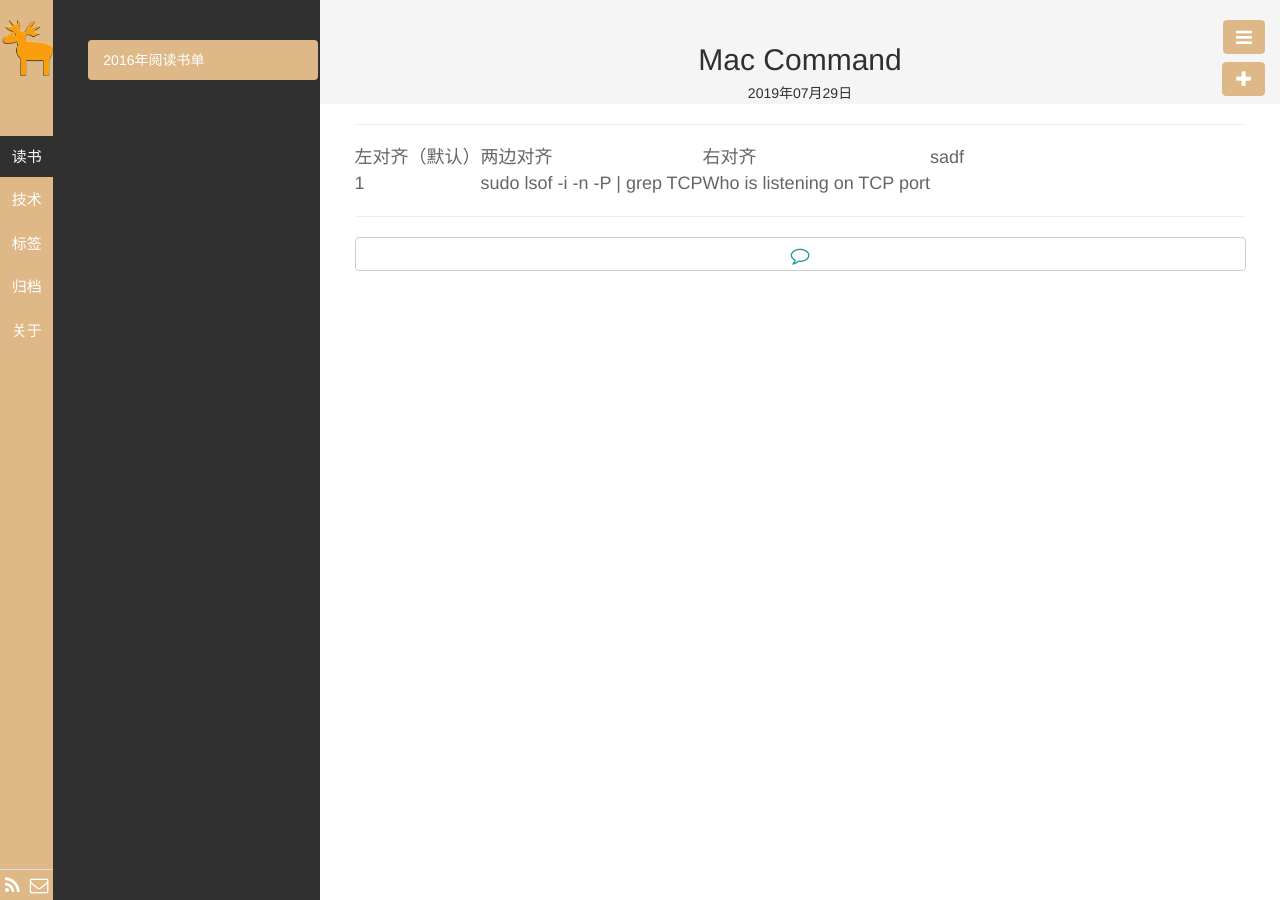
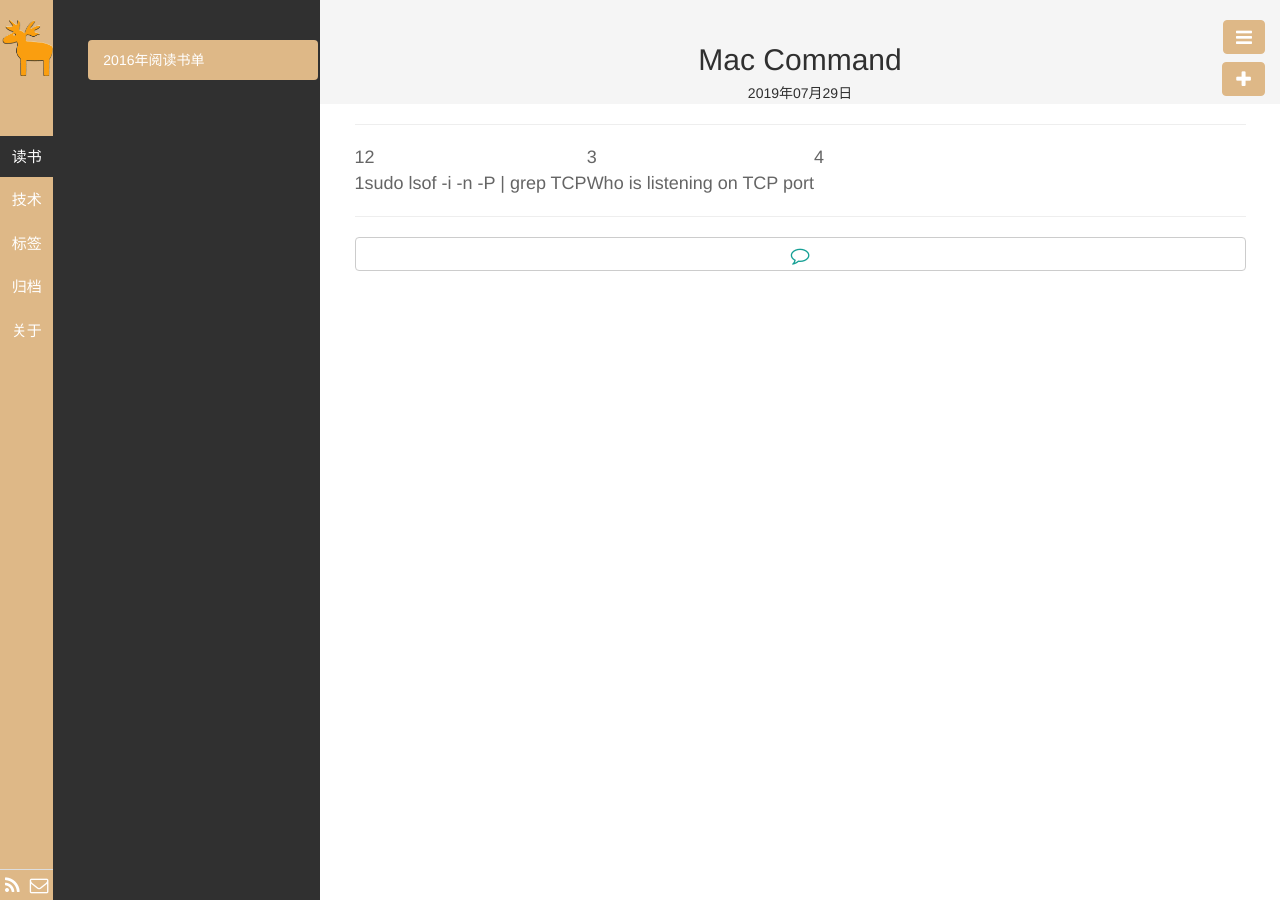
Before and after one commit to qhdwhy184/qhdwhy184.github.io, a Jekyll site: the page built from _posts/技术/2019-07-29-Mac Command.md, in a window 1280 px wide. Built offline with Jekyll 4.4.1, drawn with Linux system fonts in a browser that asks for light colours.

Commit message:
Update 2019-07-29-Mac Command.md

```diff
--- a/_posts/技术/2019-07-29-Mac Command.md
+++ b/_posts/技术/2019-07-29-Mac Command.md
@@ -8,5 +8,5 @@
 ---
 
 
-|左对齐（默认）|两边对齐|右对齐|sadf|
+|1|2|3|4|
 | 1 | sudo lsof -i -n -P \| grep TCP | Who is listening on TCP port |
```
